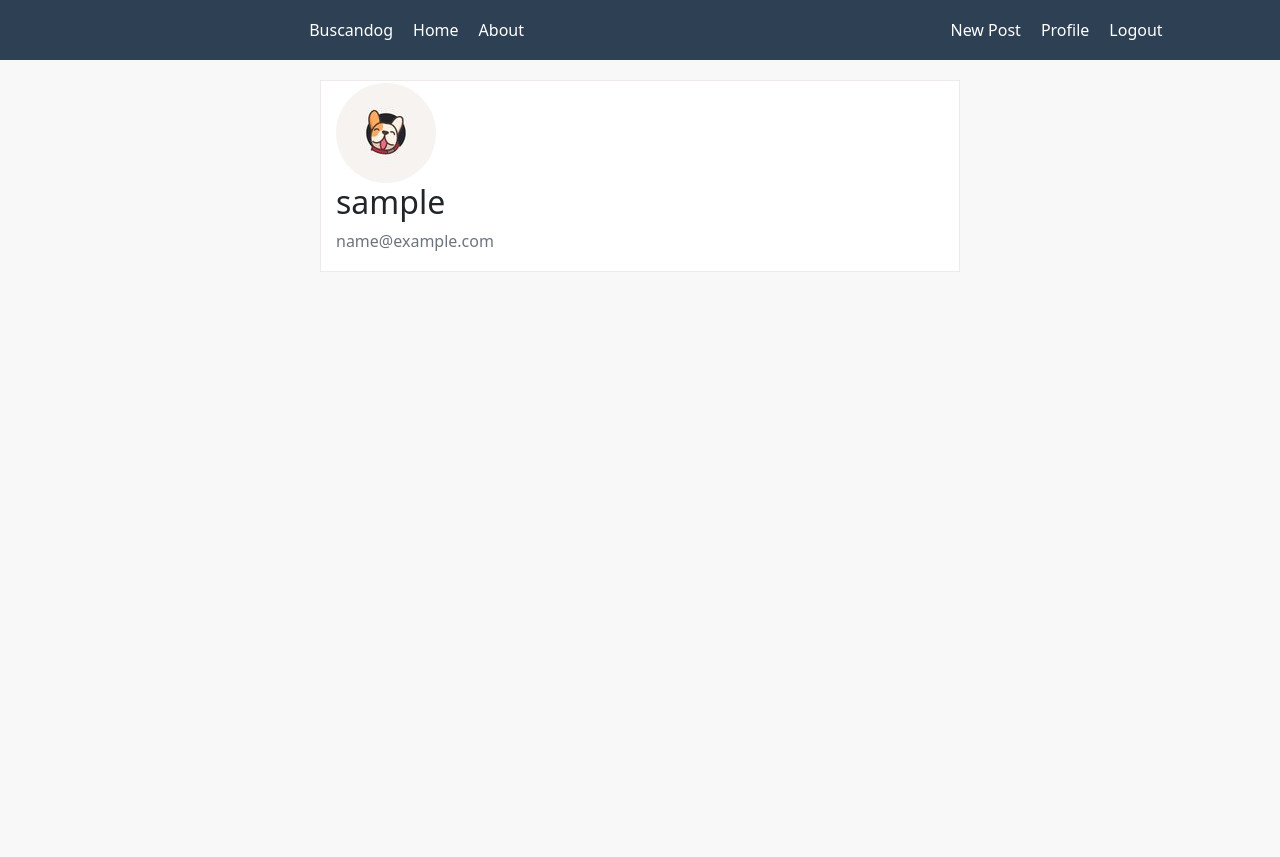
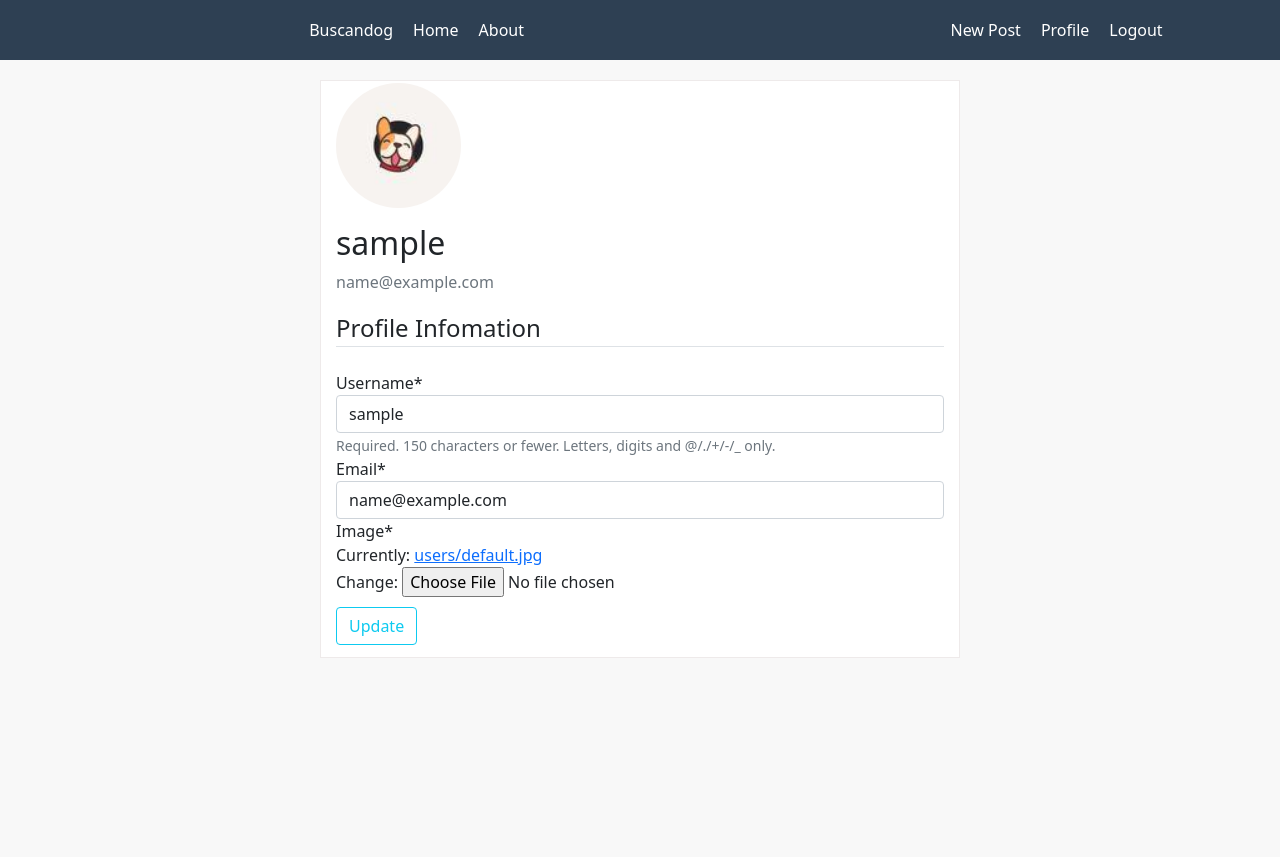
Before and after one commit to maurumblr/Buscandog, a Django app: page /profile/ in a window 1280 px wide. Shown: the top 857 px of the page. Run offline with Django 3.2, Linux system fonts and the light colour scheme; the visitor is signed in with stand-in values (Sample User, id 1); parts of the project's set-up code (start-up, migrations or seed data) failed here and were passed over; some libraries are stand-ins or nearby versions.

Commit message:
Agregamos update de profile para los usuarios, y agregamos la imagen de perfil a casa post en home page

```diff
--- a/buscandog/static/blog/styles.css
+++ b/buscandog/static/blog/styles.css
@@ -64,11 +64,22 @@ body{
     border-bottom: solid rgb(224, 222, 222) 1px;
 }
 
+.account-img {
+    height: 125px;
+    width: 125px;
+    margin-right: 20px;
+    margin-bottom: 16px;
+  }
+
 /* REGISTER */
 .register-form{
     margin: 20px 0;
     display: flexbox;
     width: 500px;
+}
+
+.btn-profile-update{
+    margin: 10px 0;
 }
 
 /* ESPACIO */
--- a/buscandog/templates/blog/base.html
+++ b/buscandog/templates/blog/base.html
@@ -19,7 +19,7 @@
         <div class="first_links center">
             <ul>
                 <li><a id="marca" href="">Buscandog</a></li>
-                <li><a href="">Home</a></li>
+                <li><a href="{% url 'blog-home' %}">Home</a></li>
                 <li><a href="">About</a></li>
             </ul>
         </div>
--- a/buscandog/templates/blog/index.html
+++ b/buscandog/templates/blog/index.html
@@ -4,9 +4,9 @@
 {% block content %}
     {% for post in Posts %}
     <div class="conteiner_1">
+        <img class="rounded-circle article-img" src="{{ post.creator.profile.image.url }}" alt="">
         <h2> {{post.title}} </h2>
         <p> {{post.content}} </p>
-        <img src="{{post.img}}" alt="">
         <p> {{post.date}} </p>
     </div>
     {% endfor %}
--- a/buscandog/templates/user/profile.html
+++ b/buscandog/templates/user/profile.html
@@ -9,6 +9,16 @@
             <p class="text-secondary">{{ user.email }}</p>
         </div>
     </div>
-        <!-- FORM HERE -->
+    <form method="POST" enctype="multipart/form-data"> <!-- Con este tag estamos guardando las imagenes en el back. -->
+        {% csrf_token %}
+        <fieldset class="form-group">
+            <legend class="border-bottom mb-4">Profile Infomation</legend>
+            {{ u_update_form|crispy }}
+            {{ p_update_form|crispy }}
+        </fieldset>
+        <div class="form-group btn-profile-update">
+            <button class="btn btn-outline-info" type="submit">Update</button>
+        </div>
+    </form>
 </div>
 {% endblock content %}
--- a/users/forms.py
+++ b/users/forms.py
@@ -1,7 +1,7 @@
-import email
 from django import forms
 from django.contrib.auth.models import User
 from django.contrib.auth.forms import UserCreationForm
+from .models import Profile
 
 # Creamos una instancia de UserCreationForm
 class UserRegisterForm(UserCreationForm):
@@ -12,3 +12,17 @@ class UserRegisterForm(UserCreationForm):
     class Meta:
         model = User
         fields = ['username', 'email', 'password1', 'password2']
+
+
+class UserUpdateForm(forms.ModelForm):
+    email = forms.EmailField()
+
+    class Meta:
+        model = User
+        fields = ['username', 'email']
+
+
+class ProfileUpdateForm(forms.ModelForm):
+    class Meta:
+        model = Profile
+        fields = ['image']
--- a/users/models.py
+++ b/users/models.py
@@ -1,6 +1,8 @@
 from distutils.command.upload import upload
 from django.db import models
 from django.contrib.auth.models import User
+from PIL import Image
+
 
 #User app models
 class Profile(models.Model):
@@ -10,3 +12,11 @@ class Profile(models.Model):
 
     def __str__(self):
         return f'{self.user.username} Profile'
+
+    def save(self):
+        super().save()
+
+        img = Image.open(self.image.path)
+        output_size = (100, 100)
+        img.thumbnail(output_size)
+        img.save(self.image.path)
--- a/users/views.py
+++ b/users/views.py
@@ -1,7 +1,7 @@
 # Imports
 from django.shortcuts import render, redirect
 from django.contrib import messages
-from .forms import UserRegisterForm
+from .forms import UserRegisterForm, UserUpdateForm, ProfileUpdateForm
 from django.contrib.auth.decorators import login_required
 
 
@@ -22,4 +22,22 @@ def register(request):
 
 @login_required
 def profile(request):
-    return render(request, 'user/profile.html')
+    if request.method == 'POST':
+        u_update_form = UserUpdateForm(request.POST, instance=request.user)
+        p_update_form = ProfileUpdateForm(request.POST, request.FILES, instance=request.user.profile)
+
+        if u_update_form.is_valid() and p_update_form.is_valid():
+            u_update_form.save()
+            p_update_form.save()
+            messages.success(request, f'Your account has been updated')
+            return redirect('profile')
+    else:
+        u_update_form = UserUpdateForm(instance=request.user)
+        p_update_form = ProfileUpdateForm(instance=request.user.profile)
+
+    context = {
+        'u_update_form': u_update_form,
+        'p_update_form': p_update_form,
+    }
+
+    return render(request, 'user/profile.html', context)
```
Also changed, not shown: media/users/default.jpg, media/users/profile_pics/Screenshot_2022-05-24_at_18-31-48_faramauri_on_Instagram_La_casual__X16vYlW.png (added), media/users/profile_pics/Screenshot_2022-05-24_at_18-31-48_faramauri_on_Instagram_La_casual__d0LFMue.png (added), media/users/profile_pics/Screenshot_2022-05-24_at_18-31-48_faramauri_on_Instagram_La_casual__fpsMtQK.png (added), media/users/profile_pics/default.jpg (added). Lines whose indentation alone changed are shown as unchanged.
